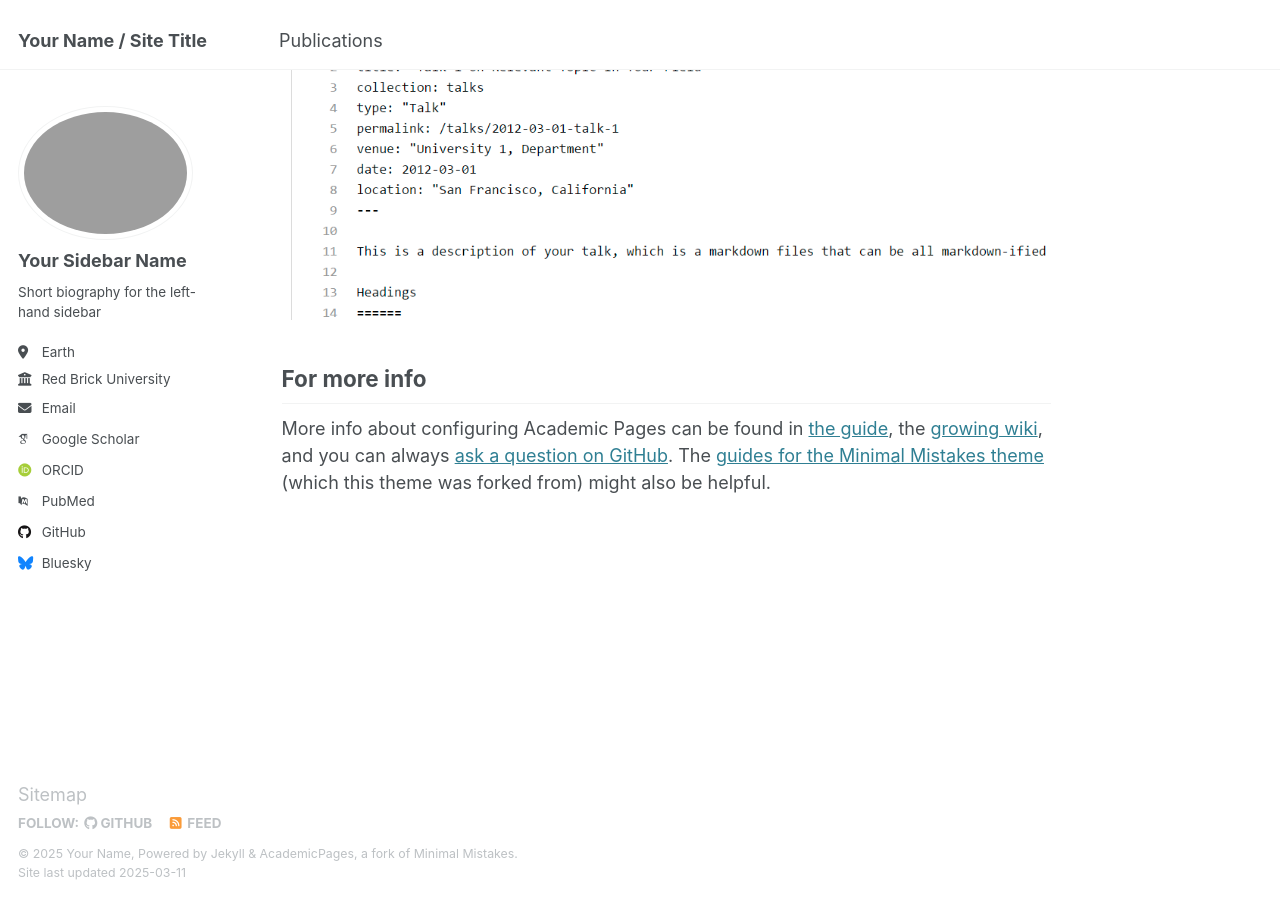
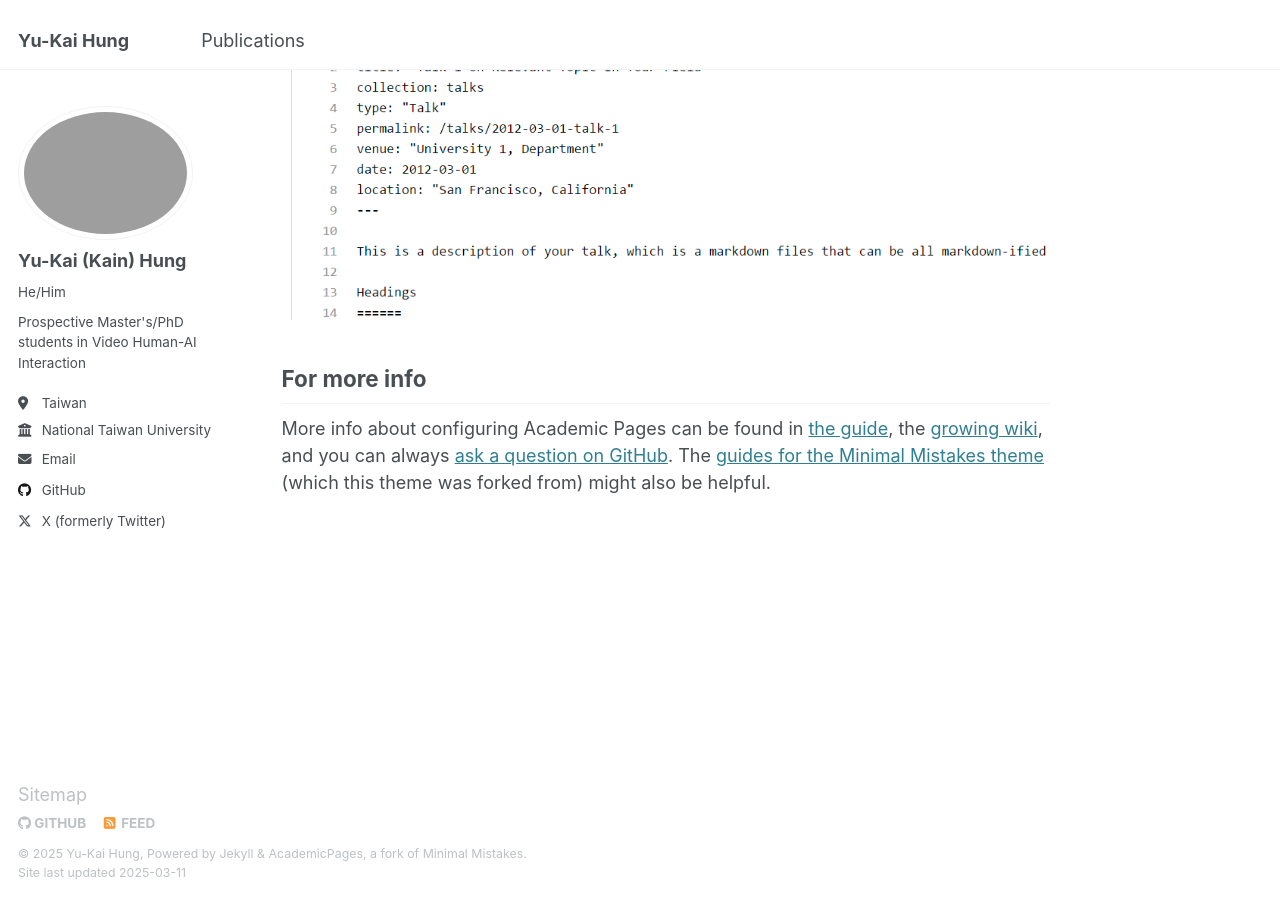
Before and after one commit to YuKai0928/YuKai0928.github.io, a Jekyll site: the page built from _pages/about.md, in a window 1280 px wide and 900 px high, scrolled down 2642 px. Built offline with Jekyll 4.4.1, drawn with Linux system fonts in a browser that asks for light colours; some web fonts are replaced.

Commit message:
Update _config.yml

```diff
--- a/_config.yml
+++ b/_config.yml
@@ -7,13 +7,13 @@
 # server process.
 
 # Basic Site Settings
-locale                   : "en-US"
+locale                   : "Taiwan"
 site_theme               : "default"
-title                    : "Your Name / Site Title"
+title                    : "Yu-Kai Hung"
 title_separator          : "-"
-name                     : &name "Your Name"
+name                     : &name "Yu-Kai Hung"
 description              : &description "personal description"
-url                      : https://academicpages.github.io # the base hostname & protocol for your site e.g. "https://[your GitHub username].github.io"
+url                      : https://YuKai029.github.io # the base hostname & protocol for your site e.g. "https://[your GitHub username].github.io"
 baseurl                  : "" # the subpath of your site, e.g. "/blog"
 repository               : "academicpages/academicpages.github.io"
 
@@ -23,21 +23,21 @@
 author:
   # Biographic information
   avatar           : "profile.png"
-  name             : "Your Sidebar Name"
-  pronouns         : # example: "she/her"
-  bio              : "Short biography for the left-hand sidebar"
-  location         : "Earth"
-  employer         : "Red Brick University"
+  name             : "Yu-Kai (Kain) Hung"
+  pronouns         : "He/Him"
+  bio              : "Prospective Master's/PhD students in Video Human-AI Interaction"
+  location         : "Taiwan"
+  employer         : "National Taiwan University"
   uri              : # URL
-  email            : "none@example.org"
+  email            : "r13922019@csie.ntu.edu.tw"
 
   # Academic websites
   arxiv            : # URL - Update with the correct link to your profile
-  googlescholar    : "https://scholar.google.com/citations?user=PS_CX0AAAAAJ"
+  googlescholar    : # URL
   impactstory      : # URL
-  orcid            : "http://orcid.org/yourorcidurl"
+  orcid            : # URL
   semantic         : # URL
-  pubmed           : "https://www.ncbi.nlm.nih.gov/pubmed/?term=john+snow"
+  pubmed           : # URL
   researchgate     : # URL
   scopus           : # URL
 
@@ -45,12 +45,12 @@
   bitbucket        : # Username - Update with your username on the site
   codepen          : # Username
   dribbble         : # Username
-  github           : "academicpages"
+  github           : "YuKai0928"
   kaggle           : # Username
   stackoverflow    : # User number or user number and name (i.e., use "1" or "1/jeff-atwood")
 
   # Social media
-  bluesky          : "bsky.app" # Replace this with you Bluesky username
+  bluesky          : # Replace this with you Bluesky username
   facebook         : # Username
   flickr           : # Username
   foursquare       : # Username
@@ -67,7 +67,7 @@
   steam            : # Username
   telegram         : # URL
   tumblr           : # Username
-  twitter          : # Username for X / Twitter
+  twitter          : "Kain_Yukai"
   vine             : # Username
   weibo            : # Username
   wikipedia        : # Username
@@ -214,7 +214,7 @@
 # These settings control the types of collections used by the template
 collections:
   teaching:
-    output: true
+    output: false
     permalink: /:collection/:path/
   publications:
     output: true
@@ -223,7 +223,7 @@
     output: true
     permalink: /:collection/:path/
   talks:
-    output: true
+    output: false
     permalink: /:collection/:path/
 
 
@@ -334,15 +334,15 @@
   path: /tags/
 # https://github.com/jekyll/jekyll-archives
 # jekyll-archives:
-#   enabled:
-#     - categories
-#     - tags
-#   layouts:
-#     category: archive-taxonomy
-#     tag: archive-taxonomy
-#   permalinks:
-#     category: /categories/:name/
-#     tag: /tags/:name/
+  # enabled:
+  #   - categories
+  #   - tags
+  # layouts:
+  #   category: archive-taxonomy
+  #   tag: archive-taxonomy
+  # permalinks:
+  #   category: /categories/:name/
+  #   tag: /tags/:name/
 
 
 # HTML Compression
```
